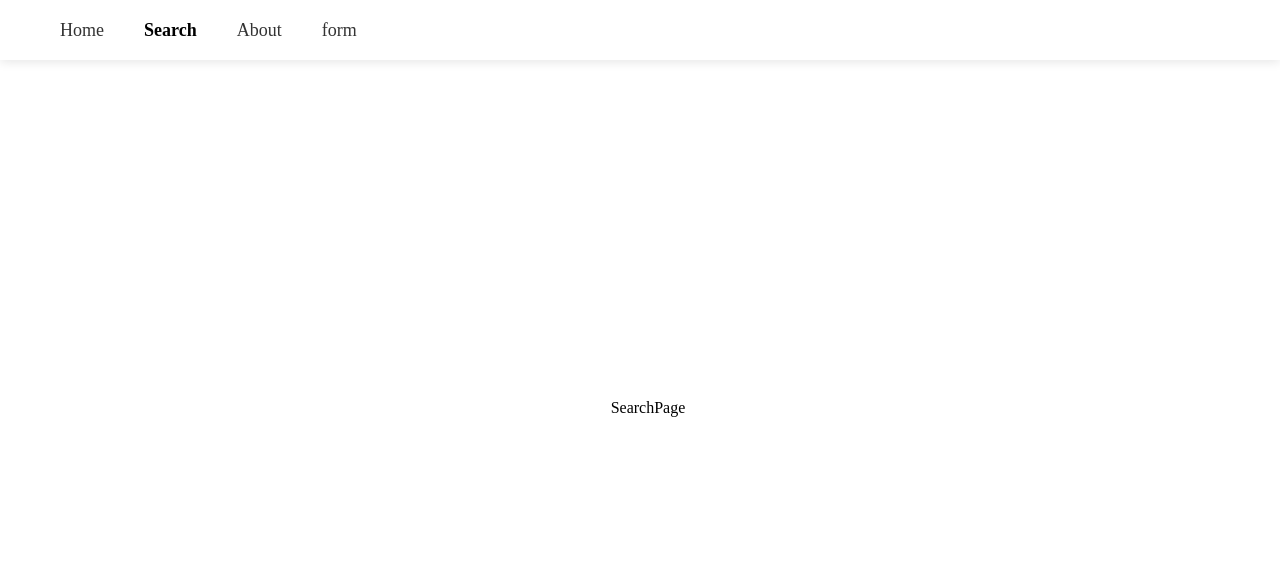
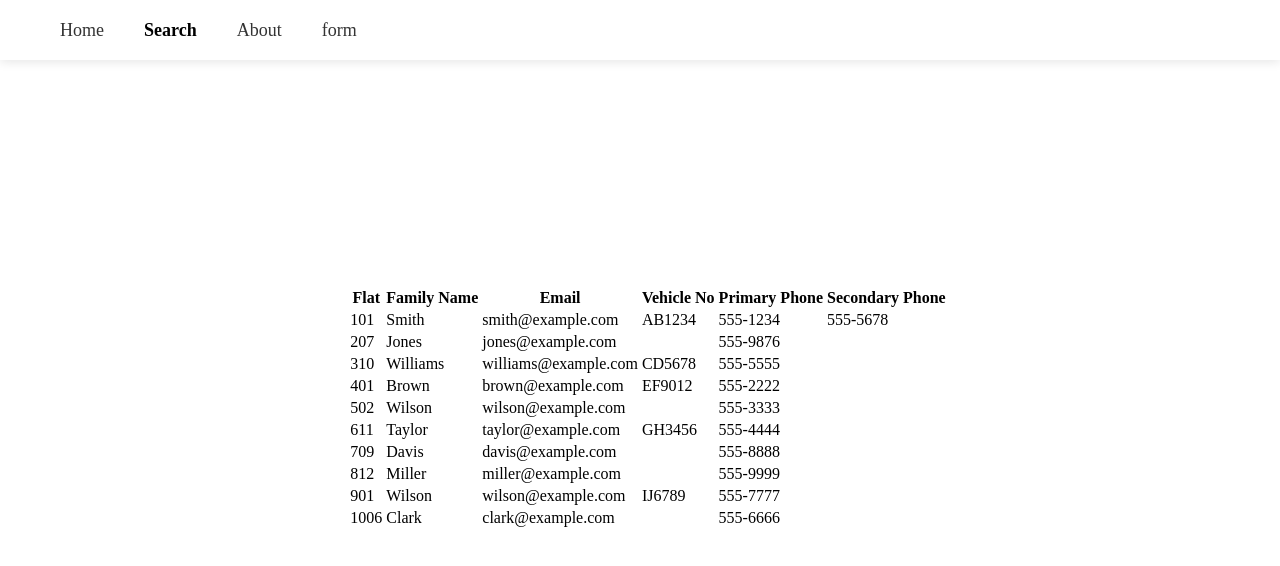
Before and after one commit to saurabh6893/React-router-domV6, a React (Vite) app: page /search in a window 1280 px wide. Shown: the top 566 px of the page. Built offline with nearby package versions, Linux system fonts and the light colour scheme.

Commit message:
implemented react table to display data

```diff
--- a/package.json
+++ b/package.json
@@ -15,11 +15,13 @@
     "react-dom": "^18.2.0",
     "react-hook-form": "^7.43.9",
     "react-router-dom": "^6.11.0",
+    "react-table": "^7.8.0",
     "zod": "^3.21.4"
   },
   "devDependencies": {
     "@types/react": "^18.0.28",
     "@types/react-dom": "^18.0.11",
+    "@types/react-table": "^7.7.14",
     "@typescript-eslint/eslint-plugin": "^5.57.1",
     "@typescript-eslint/parser": "^5.57.1",
     "@vitejs/plugin-react": "^4.0.0",
--- a/src/Data/familyData.ts
+++ b/src/Data/familyData.ts
@@ -97,6 +97,5 @@ export const families = [
     "primary": "555-6666",
     "secondary": "",
     "password": "stu901",
-
   }
 ]
--- a/src/Pages/Home.tsx
+++ b/src/Pages/Home.tsx
@@ -1,5 +1,3 @@
-import React from 'react'
-
 const Home = () => {
   return <div>Home</div>
 }
--- a/src/Pages/Search/SearchPage.tsx
+++ b/src/Pages/Search/SearchPage.tsx
@@ -1,9 +1,59 @@
+import { useMemo } from 'react'
+import { families } from '../../Data/familyData'
+import { useTable } from 'react-table'
 const SearchPage = () => {
+  const data = useMemo(() => families, [])
+  const columns: any = useMemo(
+    () => [
+      { Header: 'Flat', accessor: 'flatNo' },
+      { Header: 'Family Name', accessor: 'familyName' },
+      { Header: 'Email', accessor: 'email' },
+      { Header: 'Vehicle No', accessor: 'vehicleNo' },
+      { Header: 'Primary Phone', accessor: 'primary' },
+      { Header: 'Secondary Phone', accessor: 'secondary' },
+    ],
+    []
+  )
+
+  const { getTableBodyProps, getTableProps, headerGroups, rows, prepareRow } =
+    useTable({
+      columns,
+      data,
+    })
+
   return (
-    <>
-      <div>SearchPage</div>
-    </>
+    <div className='tablebody'>
+      <div className='container'>
+        <table {...getTableProps()}>
+          <thead>
+            {headerGroups.map((hgroup) => (
+              <tr {...hgroup.getHeaderGroupProps()}>
+                {hgroup.headers.map((column) => (
+                  <th {...column.getHeaderProps()}>
+                    {column.render('Header')}
+                  </th>
+                ))}
+              </tr>
+            ))}
+          </thead>
+          <tbody {...getTableBodyProps()}>
+            {rows.map((r) => {
+              prepareRow(r)
+              return (
+                <tr {...r.getRowProps()}>
+                  {r.cells.map((cell) => (
+                    <td {...cell.getCellProps()}>{cell.render('Cell')}</td>
+                  ))}
+                </tr>
+              )
+            })}
+          </tbody>
+        </table>
+      </div>
+    </div>
   )
 }
 
 export default SearchPage
+
+// const data = families.map((f: any) => <h1>{f.email}</h1>)
```
Also changed, not shown: 2 other files (tests, documents, lock files or other folders).
